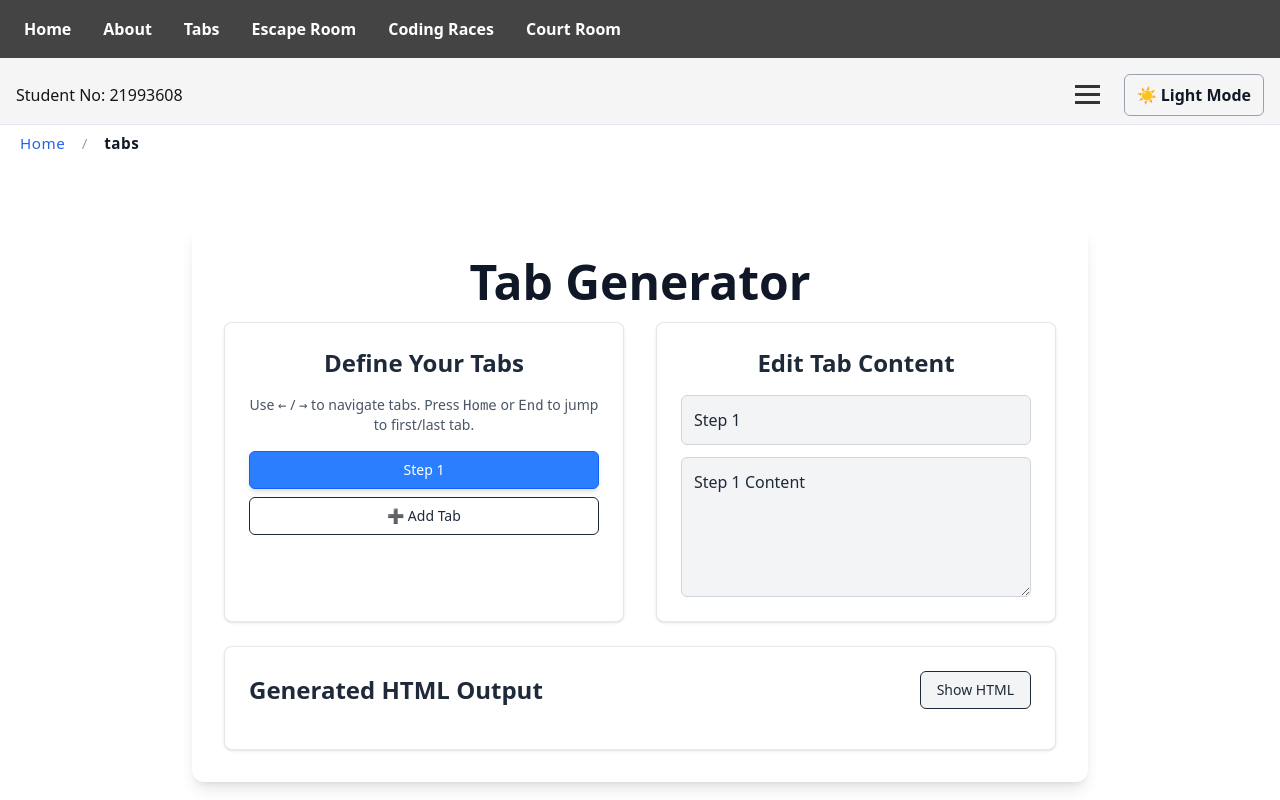
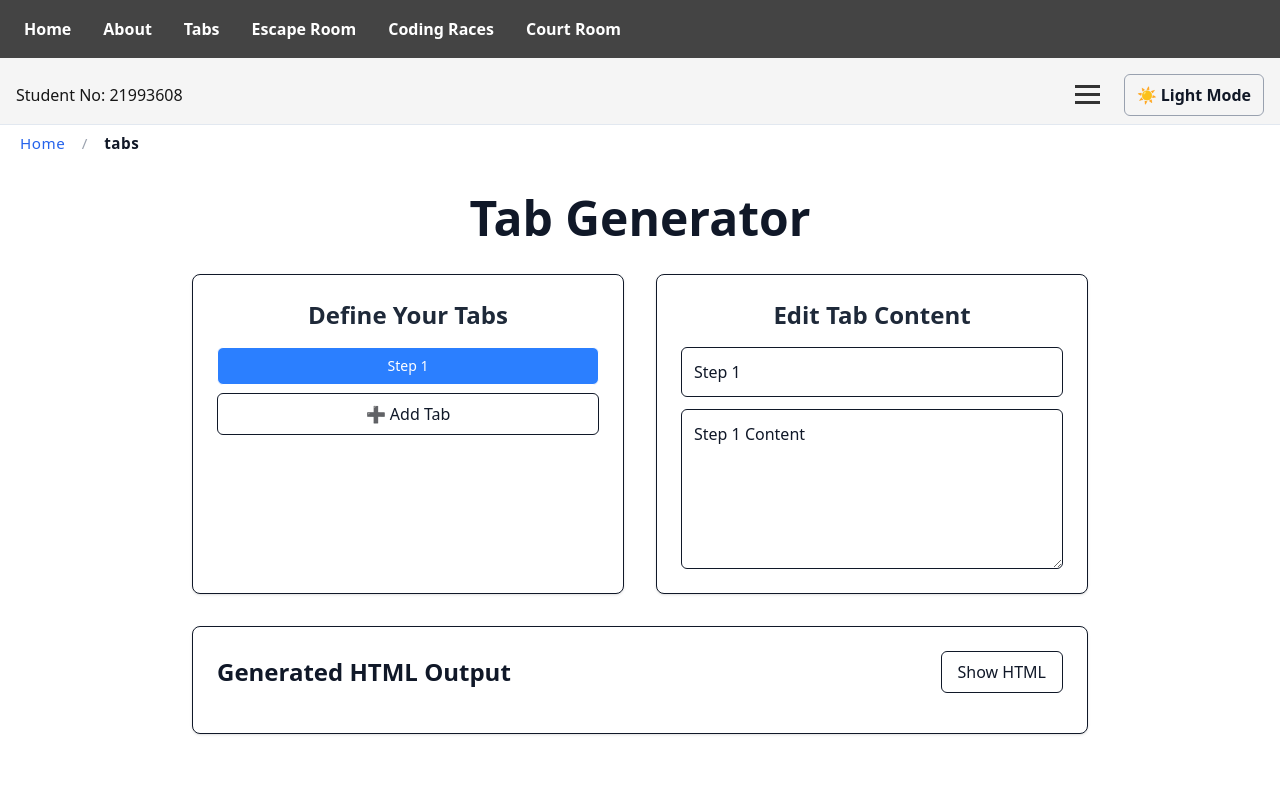
Before and after one commit to stephnewland/assignment-a1-p1-cse3cwa, a Next.js app: page /tabs in a window 1280 px wide. Shown: the top 800 px of the page. Built offline with nearby package versions, Linux system fonts and the light colour scheme.

Commit message:
changes to tabgenerator removing any classes

```diff
--- a/components/TabGenerator.tsx
+++ b/components/TabGenerator.tsx
@@ -16,15 +16,12 @@ export default function TabGenerator() {
   const [showHtml, setShowHtml] = useState(false);
   const [copied, setCopied] = useState(false);
 
-  // State to manage the theme within this component
   const [isDarkMode, setIsDarkMode] = useState(false);
 
   useEffect(() => {
     document.title = "Tab Generator - CSE3CWA";
-    // Check for the 'dark' class on the HTML element and set the initial state
     setIsDarkMode(document.documentElement.classList.contains("dark"));
 
-    // Observe changes to the 'dark' class on the HTML element
     const observer = new MutationObserver((mutations) => {
       mutations.forEach((mutation) => {
         if (
@@ -93,115 +90,87 @@ export default function TabGenerator() {
     }
   };
 
+  // ✅ Inline-only generated HTML
   const generateHTML = () => {
+    const buttonStyle = `
+      padding:10px 15px;
+      cursor:pointer;
+      border:1px solid #ccc;
+      background-color:#f3f4f6;
+      color:#111827;
+      border-radius:6px;
+      font-weight:500;
+      margin-right:8px;
+    `;
+
+    const activeButtonStyle = `
+      ${buttonStyle}
+      background-color:#e5e7eb;
+      box-shadow:2px 2px 4px rgba(0,0,0,0.1);
+    `;
+
+    const contentStyle = `
+      display:none;
+      padding:20px;
+      border:1px solid #e2e8f0;
+      border-radius:6px;
+      background-color:white;
+      margin-top:16px;
+    `;
+
     const buttons = tabs
       .map(
-        (tab) =>
-          `<button onclick="openTab(event, 'tab-${tab.id}')" class="tab-button" data-tab-id="tab-${tab.id}">${tab.header}</button>`
+        (tab) => `
+          <button
+            style="${buttonStyle}"
+            onclick="openTab(event, 'tab-${tab.id}')"
+            data-tab-id="tab-${tab.id}">
+            ${tab.header}
+          </button>
+        `
       )
       .join("\n");
 
     const contents = tabs
       .map(
-        (tab) =>
-          `<div id="tab-${tab.id}" class="tab-content"><h3>${tab.header}</h3><p>${tab.content}</p></div>`
+        (tab) => `
+          <div id="tab-${tab.id}" style="${contentStyle}">
+            <h3>${tab.header}</h3>
+            <p>${tab.content}</p>
+          </div>
+        `
       )
       .join("\n");
 
     const scriptForHTML = `
 <script>
   function openTab(evt, tabId) {
-    document.querySelectorAll('.tab-content').forEach(el => el.style.display = 'none');
-    document.querySelectorAll('.tab-button').forEach(el => el.classList.remove('active'));
+    document.querySelectorAll('[id^="tab-"]').forEach(el => el.style.display = 'none');
+    document.querySelectorAll('button[data-tab-id]').forEach(el => el.setAttribute('style', '${buttonStyle}'));
     const activeContent = document.getElementById(tabId);
     if(activeContent) activeContent.style.display = 'block';
-    if(evt && evt.currentTarget) evt.currentTarget.classList.add('active');
-    else {
-      const buttonToActivate = document.querySelector('.tab-button[data-tab-id="' + tabId + '"]');
-      if(buttonToActivate) buttonToActivate.classList.add('active');
+    if(evt && evt.currentTarget) evt.currentTarget.setAttribute('style', '${activeButtonStyle}');
   }
-  }
-
-  function toggleTheme() {
-    const isDark = document.documentElement.classList.toggle('dark');
-    localStorage.setItem('theme', isDark ? 'dark' : 'light');
-  }
-
   document.addEventListener('DOMContentLoaded', () => {
-    const savedTheme = localStorage.getItem('theme');
-    if (savedTheme === 'dark') {
-      document.documentElement.classList.add('dark');
-    } else if (savedTheme === 'light') {
-      document.documentElement.classList.remove('dark');
-    } else if (window.matchMedia('(prefers-color-scheme: dark)').matches) {
-      document.documentElement.classList.add('dark');
-    }
-
-    const firstTabButton = document.querySelector('.tab-button');
-    if(firstTabButton) {
-      const firstTabId = firstTabButton.getAttribute('data-tab-id');
-      if(firstTabId) openTab(null, firstTabId);
+    const firstButton = document.querySelector('button[data-tab-id]');
+    if(firstButton) {
+      const firstTabId = firstButton.getAttribute('data-tab-id');
+      if(firstTabId) openTab({ currentTarget: firstButton }, firstTabId);
     }
   });
 </script>
 `;
-
-    const stylesForHTML = `
-<style>
-  html.dark {
-    --bg-primary: #1F2937;
-    --bg-secondary: #374151;
-    --text-primary: #D1D5DB;
-    --text-secondary: #9CA3AF;
-  }
-  html:not(.dark) {
-    --bg-primary: white;
-    --bg-secondary: #F3F4F6;
-    --text-primary: #111827;
-    --text-secondary: #4B5563;
-  }
-  body {
-    background-color: var(--bg-primary);
-    color: var(--text-primary);
-    font-family: sans-serif;
-    margin: 0;
-    padding: 20px;
-  }
-  .tab-buttons-container { display: flex; flex-wrap: wrap; gap: 8px; margin-bottom: 16px; border-bottom: 1px solid #e2e8f0; padding-bottom: 8px; }
-  .tab-button {
-    padding: 10px 15px; cursor: pointer; border: 1px solid #ccc;
-    background-color: var(--bg-secondary);
-    color: var(--text-primary);
-    border-radius: 6px; font-weight: 500; transition: all 0.2s ease-in-out;
-  }
-  .tab-button:hover { background-color: var(--bg-secondary); }
-  .tab-button.active {
-    background-color: var(--bg-secondary);
-    color: var(--text-primary);
-    box-shadow: 2px 2px 4px rgba(0,0,0,0.1);
-  }
-  .tab-content { display: none; padding: 20px; border: 1px solid #e2e8f0; border-radius: 6px; background-color: var(--bg-primary); margin-top: 16px; }
-  .tab-content h3 { margin-top: 0; margin-bottom: 10px; color: var(--text-primary); }
-  .tab-content p { color: var(--text-secondary); line-height: 1.6; }
-</style>
-`;
-    const toggleButtonForHTML = `
-<button onclick="toggleTheme()" style="position:fixed; top:10px; right:10px; padding:8px 12px; background:var(--bg-secondary); color:var(--text-primary); border:1px solid #ccc; border-radius:6px; cursor:pointer;">
-  Toggle Theme
-</button>`;
 
     return `<!DOCTYPE html>
 <html lang="en">
 <head>
 <meta charset="UTF-8">
 <title>Tabs Example</title>
-${stylesForHTML}
-${scriptForHTML}
 </head>
 <body>
-${toggleButtonForHTML}
-<div class="tab-buttons-container">${buttons}</div>
+<div>${buttons}</div>
 ${contents}
+${scriptForHTML}
 </body>
 </html>`;
   };
@@ -218,66 +187,46 @@ ${contents}
   };
 
   return (
-    // The main container for the component, ensuring it fills the screen and has a transition for theme changes.
     <div
       className={`min-h-screen w-full transition-colors duration-300 ${
         isDarkMode ? "bg-gray-900 text-gray-100" : "bg-white text-gray-900"
       }`}
     >
-      <div className="flex justify-between items-start px-4 py-8"></div>
-
-      <div className="container mx-auto">
-        {/* The main content card, now explicitly using isDarkMode for background color */}
-        <div
-          role="main"
-          aria-labelledby="tab-generator-heading"
-          className={`space-y-6 max-w-4xl mx-auto rounded-xl p-8 shadow-lg transition-colors duration-300 ease-in-out ${
-            isDarkMode ? "bg-gray-800" : "bg-white"
-          }`}
-        >
-          {/* Main heading, now explicitly using isDarkMode for text color */}
+      <div className="container mx-auto p-8">
         <h1
           id="tab-generator-heading"
-            className={`text-5xl font-bold mb-4 text-center transition-colors duration-300 ease-in-out ${
+          className={`text-5xl font-bold mb-8 text-center ${
             isDarkMode ? "text-gray-100" : "text-gray-900"
           }`}
         >
           Tab Generator
         </h1>
 
+        {/* Main content constrained */}
+        <div
+          role="main"
+          aria-labelledby="tab-generator-heading"
+          className="max-w-4xl mx-auto space-y-8"
+        >
           {/* Grid Panels */}
           <div className="grid gap-8 md:grid-cols-2">
-            {/* Left Panel, explicitly using isDarkMode for background and text colors */}
+            {/* Left Panel */}
             <div
-              className={`p-6 rounded-lg shadow-sm border flex flex-col min-h-[300px] transition-colors duration-300 ease-in-out ${
+              className={`p-6 rounded-lg shadow-sm border flex flex-col ${
                 isDarkMode ? "bg-gray-900" : "bg-white"
-              } border-gray-200 dark:border-gray-700`}
+              }`}
             >
               <h2
-                className={`text-2xl font-semibold mb-4 text-center transition-colors duration-300 ease-in-out ${
+                className={`text-2xl font-semibold mb-4 text-center ${
                   isDarkMode ? "text-gray-200" : "text-gray-800"
                 }`}
               >
                 Define Your Tabs
               </h2>
-              <p className="sr-only" id="tab-instructions">
-                Use arrow keys to navigate between tabs. Press Home or End to
-                jump to the first or last tab.
-              </p>
-              <p
-                className={`mb-4 text-sm text-center transition-colors duration-300 ease-in-out ${
-                  isDarkMode ? "text-gray-300" : "text-gray-600"
-                }`}
-              >
-                Use <kbd>←</kbd> / <kbd>→</kbd> to navigate tabs. Press{" "}
-                <kbd>Home</kbd> or <kbd>End</kbd> to jump to first/last tab.
-              </p>
-
               <div
                 role="tablist"
                 aria-label="Tab Headers"
                 aria-orientation="horizontal"
-                aria-describedby="tab-instructions"
                 className="flex flex-col space-y-2 flex-1 w-full"
               >
                 {tabs.map((tab, index) => (
@@ -290,21 +239,15 @@ ${contents}
                     onClick={() => setActiveTabId(tab.id)}
                     onKeyDown={(e) => handleKeyDown(e, index)}
                     tabIndex={activeTabId === tab.id ? 0 : -1}
-                    className={`py-2 px-4 w-full rounded-md text-sm font-medium flex justify-between items-center border transition-all duration-200 ease-in-out
-                      ${
+                    className={`py-2 px-4 w-full rounded-md text-sm font-medium border ${
                       activeTabId === tab.id
-                          ? "bg-blue-500 text-white border-blue-600 shadow-md"
-                          : `${
-                              isDarkMode
+                        ? "bg-blue-500 text-white"
+                        : isDarkMode
                         ? "bg-gray-700 text-gray-300"
                         : "bg-gray-100 text-gray-800"
-                            } hover:bg-gray-200 dark:hover:bg-gray-600`
-                      }
-                      focus:outline-none focus:ring-4 focus:ring-blue-500 focus:ring-offset-2`}
+                    }`}
                   >
-                    <div className="flex-grow flex justify-center items-center">
-                      <span>{tab.header}</span>
-                    </div>
+                    {tab.header}
                     {tabs.length > 1 && (
                       <button
                         onClick={(e) => {
@@ -312,72 +255,46 @@ ${contents}
                           removeTab(tab.id);
                         }}
                         aria-label={`Remove tab ${tab.header}`}
-                        className={`p-1 border text-xs font-bold rounded-md w-4 h-4 flex items-center justify-center transition-colors duration-200 focus:outline-none focus:ring-2 focus:ring-gray-700 border-gray-400 dark:border-gray-500 ${
-                          isDarkMode ? "text-gray-300" : "text-gray-800"
-                        } hover:bg-transparent`}
+                        className="ml-2 text-xs"
                       >
                         X
                       </button>
                     )}
                   </button>
                 ))}
-
                 <button
                   onClick={addTab}
-                  className={`py-2 px-4 border rounded-md text-sm font-medium transition-colors duration-200 focus:outline-none focus:ring-2 focus:ring-gray-400 ${
-                    isDarkMode
-                      ? "bg-gray-800 text-gray-300"
-                      : "bg-white text-gray-800"
-                  } hover:bg-gray-200 dark:hover:bg-gray-700`}
+                  className="py-2 px-4 border rounded-md"
                 >
                   ➕ Add Tab
                 </button>
               </div>
             </div>
 
-            {/* Right Panel, explicitly using isDarkMode for background and text colors */}
+            {/* Right Panel */}
             <div
-              className={`p-6 rounded-lg shadow-sm border flex flex-col min-h-[300px] transition-colors duration-300 ease-in-out ${
+              className={`p-6 rounded-lg shadow-sm border flex flex-col ${
                 isDarkMode ? "bg-gray-900" : "bg-white"
-              } border-gray-200 dark:border-gray-700`}
+              }`}
             >
               <h2
-                className={`text-2xl font-semibold mb-4 text-center transition-colors duration-300 ease-in-out ${
+                className={`text-2xl font-semibold mb-4 text-center ${
                   isDarkMode ? "text-gray-200" : "text-gray-800"
                 }`}
               >
                 Edit Tab Content
               </h2>
-              {tabs.length === 0 ? (
-                <p
-                  className={`italic transition-colors duration-300 ease-in-out ${
-                    isDarkMode ? "text-gray-300" : "text-gray-600"
-                  }`}
-                >
-                  Add a tab to start editing its content.
-                </p>
-              ) : (
-                tabs.map(
-                  (tab) =>
-                    activeTabId === tab.id && (
-                      <div
-                        key={tab.id}
-                        id={`tab-${tab.id}-panel`}
-                        role="tabpanel"
-                        aria-labelledby={`tab-${tab.id}-button`}
-                        className="space-y-3 flex-1 flex flex-col"
-                      >
+              {tabs
+                .filter((tab) => tab.id === activeTabId)
+                .map((tab) => (
+                  <div key={tab.id} className="space-y-3 flex-1 flex flex-col">
                     <input
                       type="text"
                       value={tab.header}
                       onChange={(e) =>
                         updateTab(tab.id, "header", e.target.value)
                       }
-                          className={`w-full p-3 border rounded-md focus:outline-none focus:ring-2 focus:ring-gray-500 transition-colors duration-300 ease-in-out ${
-                            isDarkMode
-                              ? "bg-gray-800 text-gray-200"
-                              : "bg-gray-100 text-gray-800"
-                          } border-gray-300 dark:border-gray-600 focus:ring-gray-500 dark:focus:ring-gray-400`}
+                      className="w-full p-3 border rounded-md"
                       placeholder="Tab Header"
                     />
                     <textarea
@@ -385,65 +302,37 @@ ${contents}
                       onChange={(e) =>
                         updateTab(tab.id, "content", e.target.value)
                       }
-                          className={`w-full h-40 p-3 border rounded-md focus:outline-none focus:ring-2 focus:ring-gray-500 resize-y flex-1 transition-colors duration-300 ease-in-out ${
-                            isDarkMode
-                              ? "bg-gray-800 text-gray-200"
-                              : "bg-gray-100 text-gray-800"
-                          } border-gray-300 dark:border-gray-600 focus:ring-gray-500 dark:focus:ring-gray-400`}
+                      className="w-full h-40 p-3 border rounded-md resize-y"
                       placeholder="Tab Content"
                     />
                   </div>
-                    )
-                )
-              )}
+                ))}
             </div>
           </div>
 
           {/* Generated HTML */}
           <div
-            className={`p-6 rounded-lg shadow-sm border transition-colors duration-300 ease-in-out ${
-              isDarkMode ? "bg-gray-800" : "bg-white"
-            } border-gray-200 dark:border-gray-700`}
+            className={`p-6 rounded-lg shadow-sm border ${
+              isDarkMode ? "bg-gray-900" : "bg-white"
+            }`}
           >
             <div className="flex justify-between items-center mb-4">
-              <h2
-                className={`text-2xl font-semibold transition-colors duration-300 ease-in-out ${
-                  isDarkMode ? "text-gray-200" : "text-gray-800"
-                }`}
-              >
-                Generated HTML Output
-              </h2>
+              <h2 className="text-2xl font-semibold">Generated HTML Output</h2>
               <button
                 onClick={() => setShowHtml(!showHtml)}
-                className={`py-2 px-4 border rounded-md text-sm font-medium transition-colors duration-200 ${
-                  isDarkMode
-                    ? "bg-gray-700 text-gray-300"
-                    : "bg-gray-100 text-gray-800"
-                } hover:bg-gray-200 dark:hover:bg-gray-600`}
+                className="py-2 px-4 border rounded-md"
               >
                 {showHtml ? "Hide HTML" : "Show HTML"}
               </button>
             </div>
             {showHtml && (
               <div className="relative">
-                <pre
-                  className={`p-4 rounded-lg overflow-auto max-h-96 text-sm font-mono leading-relaxed border transition-colors duration-300 ease-in-out ${
-                    isDarkMode
-                      ? "bg-gray-800 text-gray-300"
-                      : "bg-gray-100 text-gray-800"
-                  } border-gray-300 dark:border-gray-700`}
-                  aria-live="polite"
-                  aria-atomic="true"
-                >
+                <pre className="p-4 rounded-lg overflow-auto max-h-96 text-sm font-mono leading-relaxed border">
                   <code>{generateHTML()}</code>
                 </pre>
                 <button
                   onClick={copyToClipboard}
-                  className={`absolute bottom-4 right-4 p-2 border rounded-md transition-colors duration-200 ${
-                    isDarkMode
-                      ? "bg-gray-800 text-gray-300"
-                      : "bg-white text-gray-800"
-                  } hover:bg-gray-200 dark:hover:bg-gray-700`}
+                  className="absolute bottom-4 right-4 p-2 border rounded-md"
                   title="Copy HTML to clipboard"
                 >
                   {copied ? "Copied!" : "📋 Copy"}
```
Lines whose indentation alone changed are shown as unchanged.
